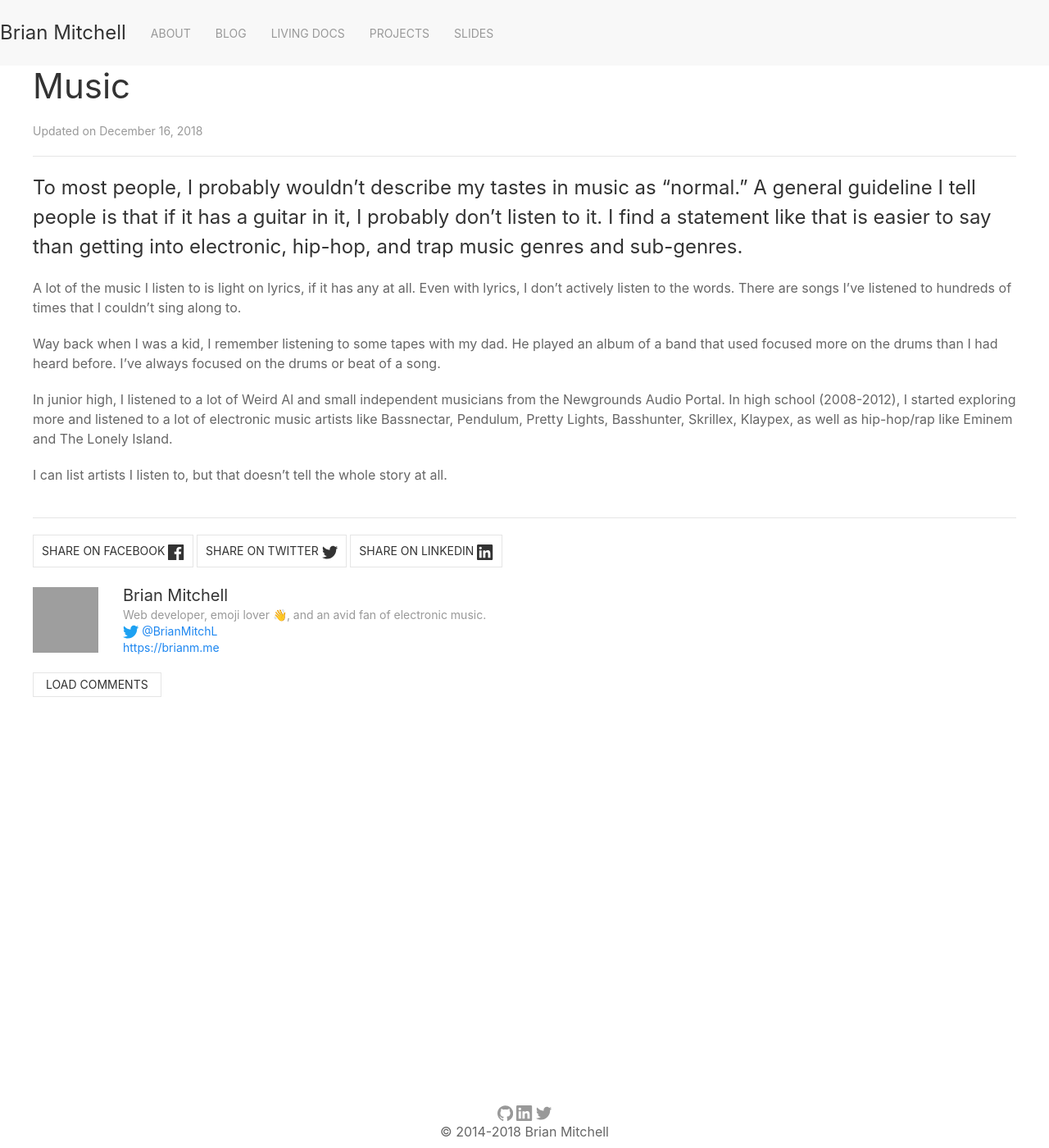
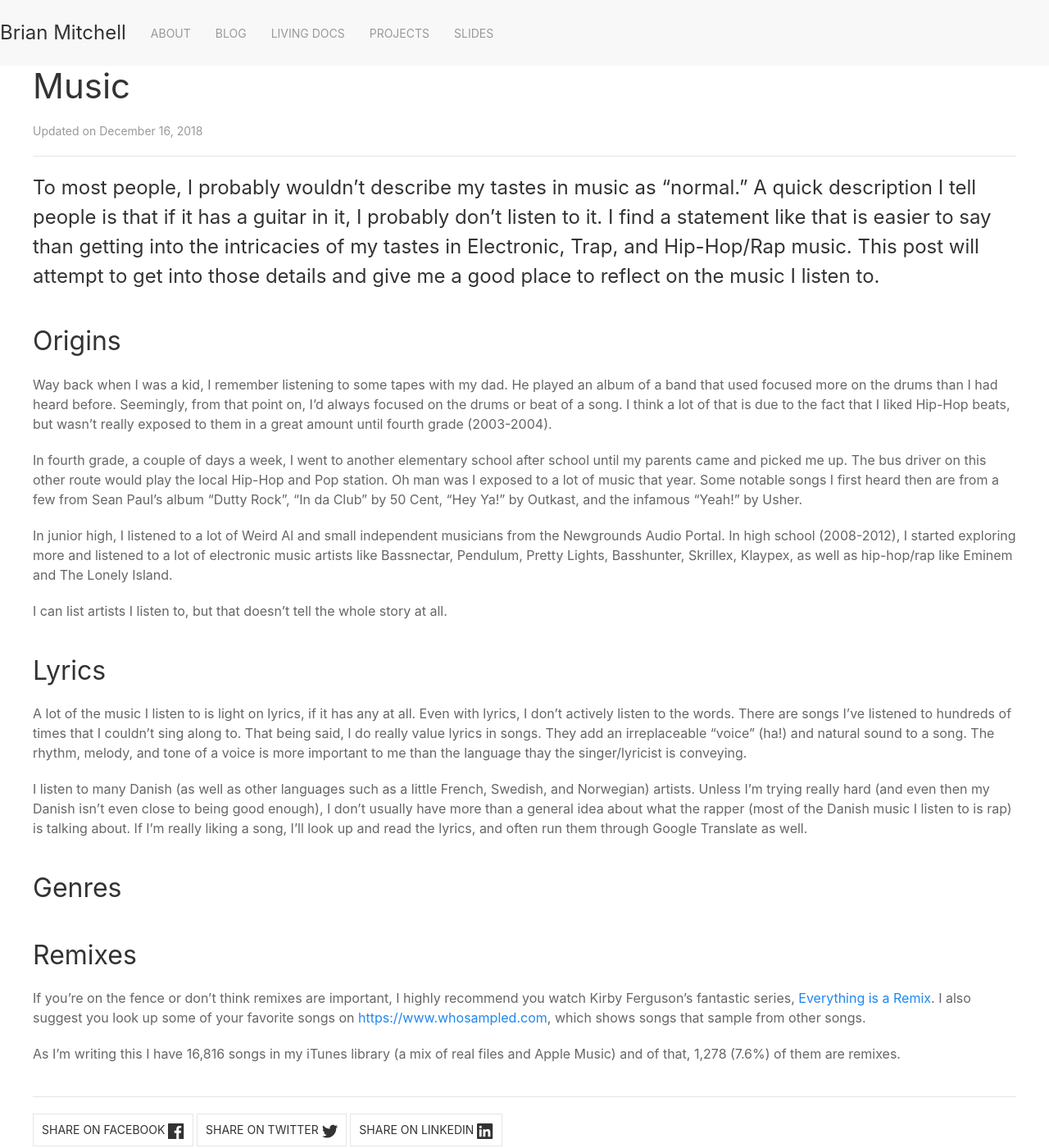
Before and after one commit to BrianMitchL/brianm.me, a Jekyll site: the page built from _posts/2018-12-16-music.md, in a window 1280 px wide and 1400 px high. Shown: the whole window at 82% size. Built offline with Jekyll 4.4.1, drawn with Linux system fonts in a browser that asks for light colours; nearby versions of some CDN libraries; emoji names are drawn with the system emoji font; grey boxes are pictures that could not be loaded.

Commit message:
Working on music post

```diff
--- a/_posts/2018-12-16-music.md
+++ b/_posts/2018-12-16-music.md
@@ -8,12 +8,28 @@ seo.type: BlogPosting
 excerpt:
 ---
 
-To most people, I probably wouldn't describe my tastes in music as "normal." A general guideline I tell people is that if it has a guitar in it, I probably don't listen to it. I find a statement like that is easier to say than getting into electronic, hip-hop, and trap music genres and sub-genres.
+To most people, I probably wouldn't describe my tastes in music as "normal." A quick description I tell people is that if it has a guitar in it, I probably don't listen to it. I find a statement like that is easier to say than getting into the intricacies of my tastes in Electronic, Trap, and Hip-Hop/Rap music. This post will attempt to get into those details and give me a good place to reflect on the music I listen to.
 
-A lot of the music I listen to is light on lyrics, if it has any at all. Even with lyrics, I don't actively listen to the words. There are songs I've listened to hundreds of times that I couldn't sing along to.
+## Origins
 
-Way back when I was a kid, I remember listening to some tapes with my dad. He played an album of a band that used focused more on the drums than I had heard before. I've always focused on the drums or beat of a song.
+Way back when I was a kid, I remember listening to some tapes with my dad. He played an album of a band that used focused more on the drums than I had heard before. Seemingly, from that point on, I'd always focused on the drums or beat of a song. I think a lot of that is due to the fact that I liked Hip-Hop beats, but wasn't really exposed to them in a great amount until fourth grade (2003-2004).
+
+In fourth grade, a couple of days a week, I went to another elementary school after school until my parents came and picked me up. The bus driver on this other route would play the local Hip-Hop and Pop station. Oh man was I exposed to a lot of music that year. Some notable songs I first heard then are from a few from Sean Paul's album "Dutty Rock", "In da Club" by 50 Cent, "Hey Ya!" by Outkast, and the infamous "Yeah!" by Usher.
 
 In junior high, I listened to a lot of Weird Al and small independent musicians from the Newgrounds Audio Portal. In high school (2008-2012), I started exploring more and listened to a lot of electronic music artists like Bassnectar, Pendulum, Pretty Lights, Basshunter, Skrillex, Klaypex, as well as hip-hop/rap like Eminem and The Lonely Island.
 
 I can list artists I listen to, but that doesn't tell the whole story at all.
+
+## Lyrics
+
+A lot of the music I listen to is light on lyrics, if it has any at all. Even with lyrics, I don't actively listen to the words. There are songs I've listened to hundreds of times that I couldn't sing along to. That being said, I do really value lyrics in songs. They add an irreplaceable "voice" (ha!) and natural sound to a song. The rhythm, melody, and tone of a voice is more important to me than the language thay the singer/lyricist is conveying.
+
+I listen to many Danish (as well as other languages such as a little French, Swedish, and Norwegian) artists. Unless I'm trying really hard (and even then my Danish isn't even close to being good enough), I don't usually have more than a general idea about what the rapper (most of the Danish music I listen to is rap) is talking about. If I'm really liking a song, I'll look up and read the lyrics, and often run them through Google Translate as well.
+
+## Genres
+
+## Remixes
+
+If you're on the fence or don't think remixes are important, I highly recommend you watch Kirby Ferguson's fantastic series, [Everything is a Remix](https://vimeo.com/139094998). I also suggest you look up some of your favorite songs on [https://www.whosampled.com](https://www.whosampled.com), which shows songs that sample from other songs.
+
+As I'm writing this I have 16,816 songs in my iTunes library (a mix of real files and Apple Music) and of that, 1,278 (7.6%) of them are remixes.
```
